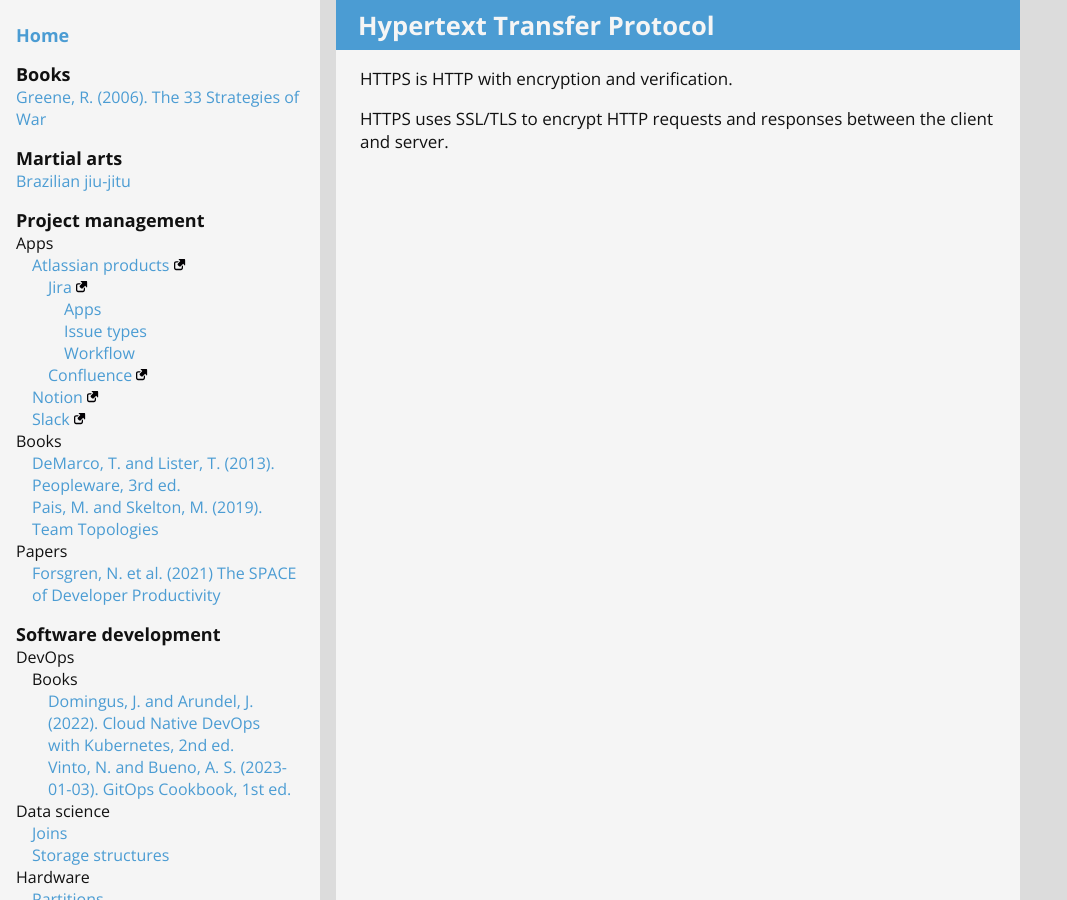
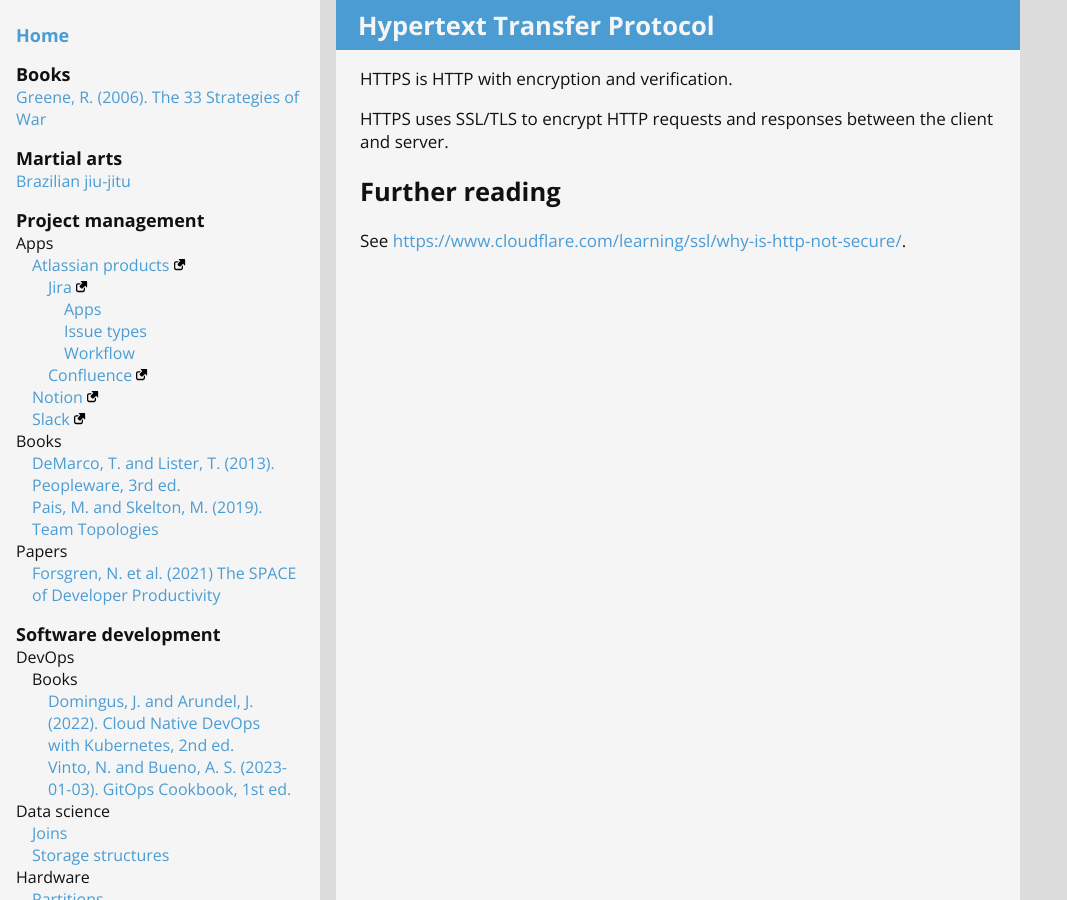
Before and after one commit to ganiulis/personal-notes, a Jekyll site: the page built from software-development/web-fundamentals/http.md, in a window 1280 px wide. Shown: the whole page, without its empty margins (0-1067 px from the left). Built offline with Jekyll 4.4.1, drawn with Linux system fonts in a browser that asks for light colours; our own code applies the rules of GitHub Pages for plain Markdown files.

Commit message:
Add notes

```diff
--- a/software-development/web-fundamentals/http.md
+++ b/software-development/web-fundamentals/http.md
@@ -7,3 +7,7 @@ layout: default
 HTTPS is HTTP with encryption and verification.
 
 HTTPS uses SSL/TLS to encrypt HTTP requests and responses between the client and server.
+
+## Further reading
+
+See <https://www.cloudflare.com/learning/ssl/why-is-http-not-secure/>.
```
